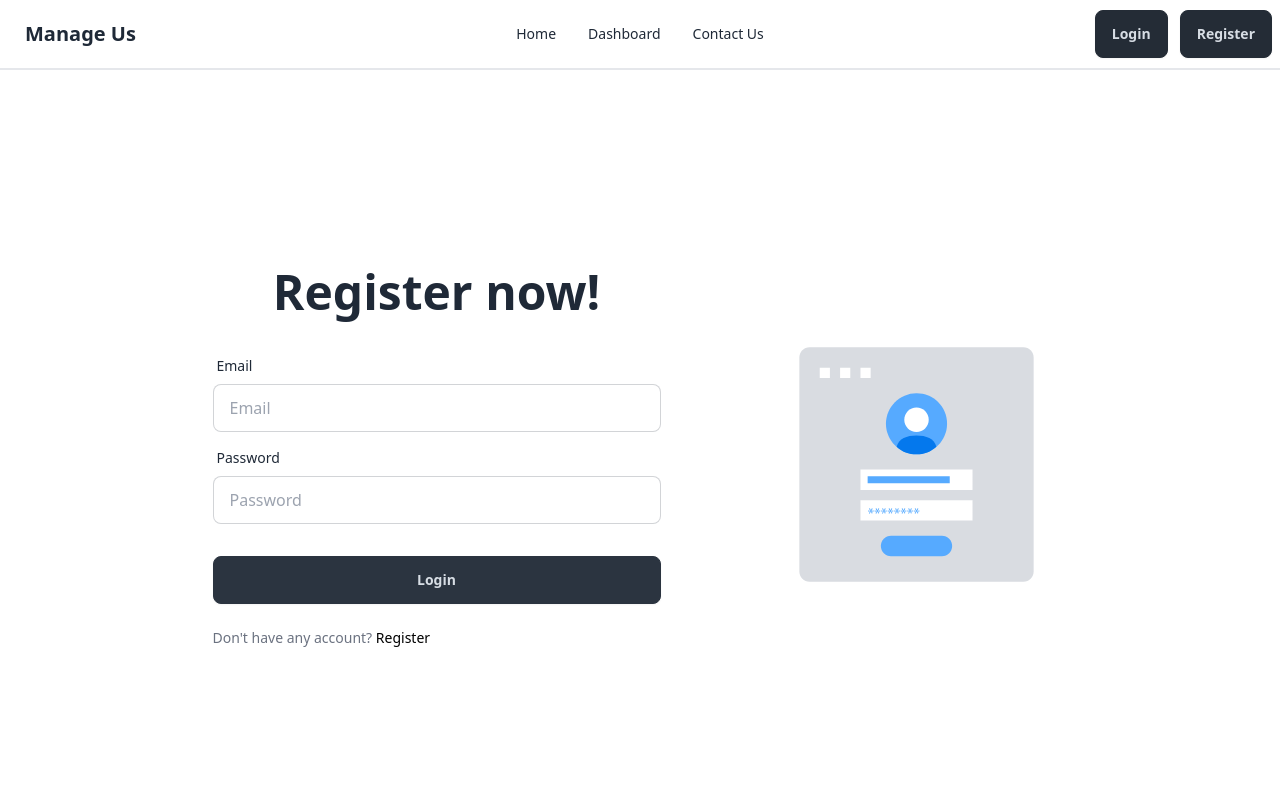
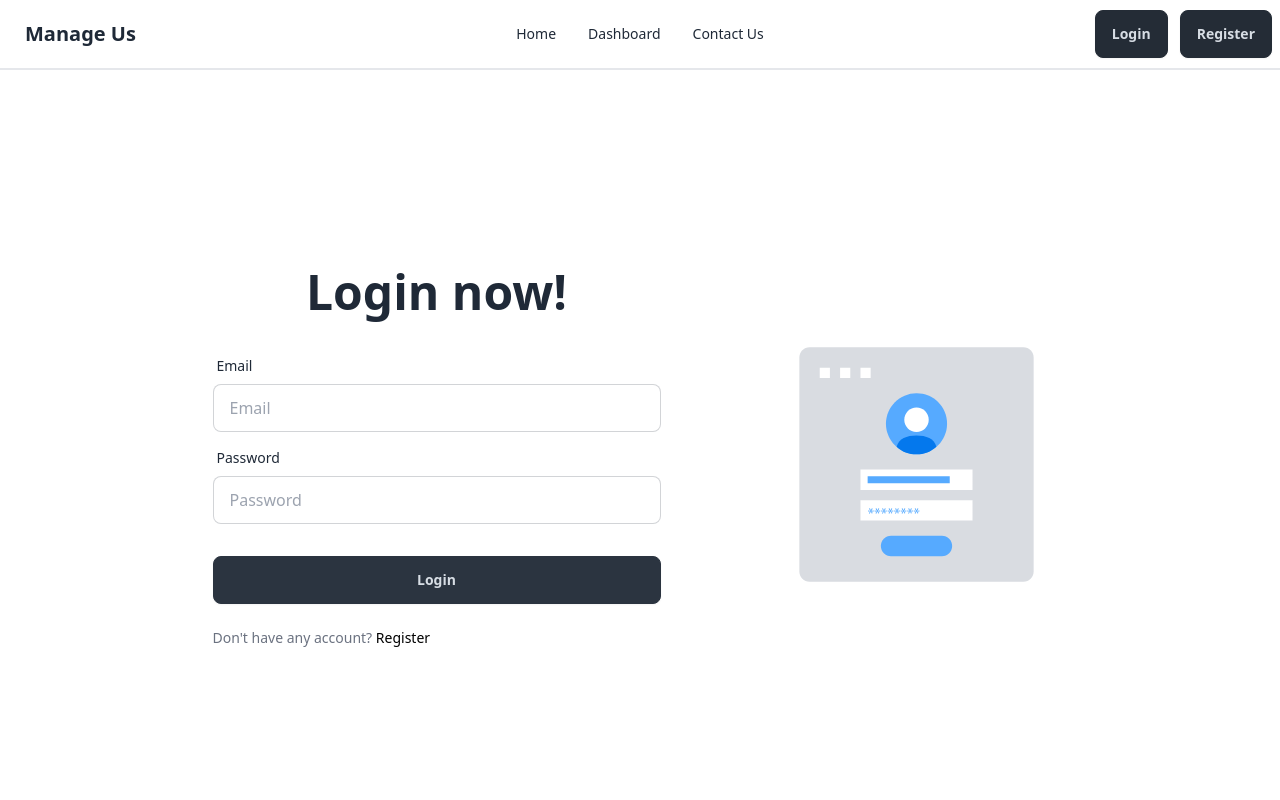
Before and after one commit to ahasan-ullah/Management-System-Client, a React (Vite) app: page /login in a window 1280 px wide. Shown: the top 800 px of the page. Built offline with nearby package versions, Linux system fonts and the light colour scheme; no server answers.

Commit message:
login page modified

```diff
--- a/src/pages/Login.jsx
+++ b/src/pages/Login.jsx
@@ -52,7 +52,7 @@ const Login = () => {
           </div>
           <div className="card bg-base-100 w-full max-w-lg shrink-0">
             <h1 className="text-center text-3xl md:text-5xl font-bold mt-5">
-              Register now!
+              Login now!
             </h1>
             <form onSubmit={handleLogin} className="card-body">
               {/* email field */}
```
